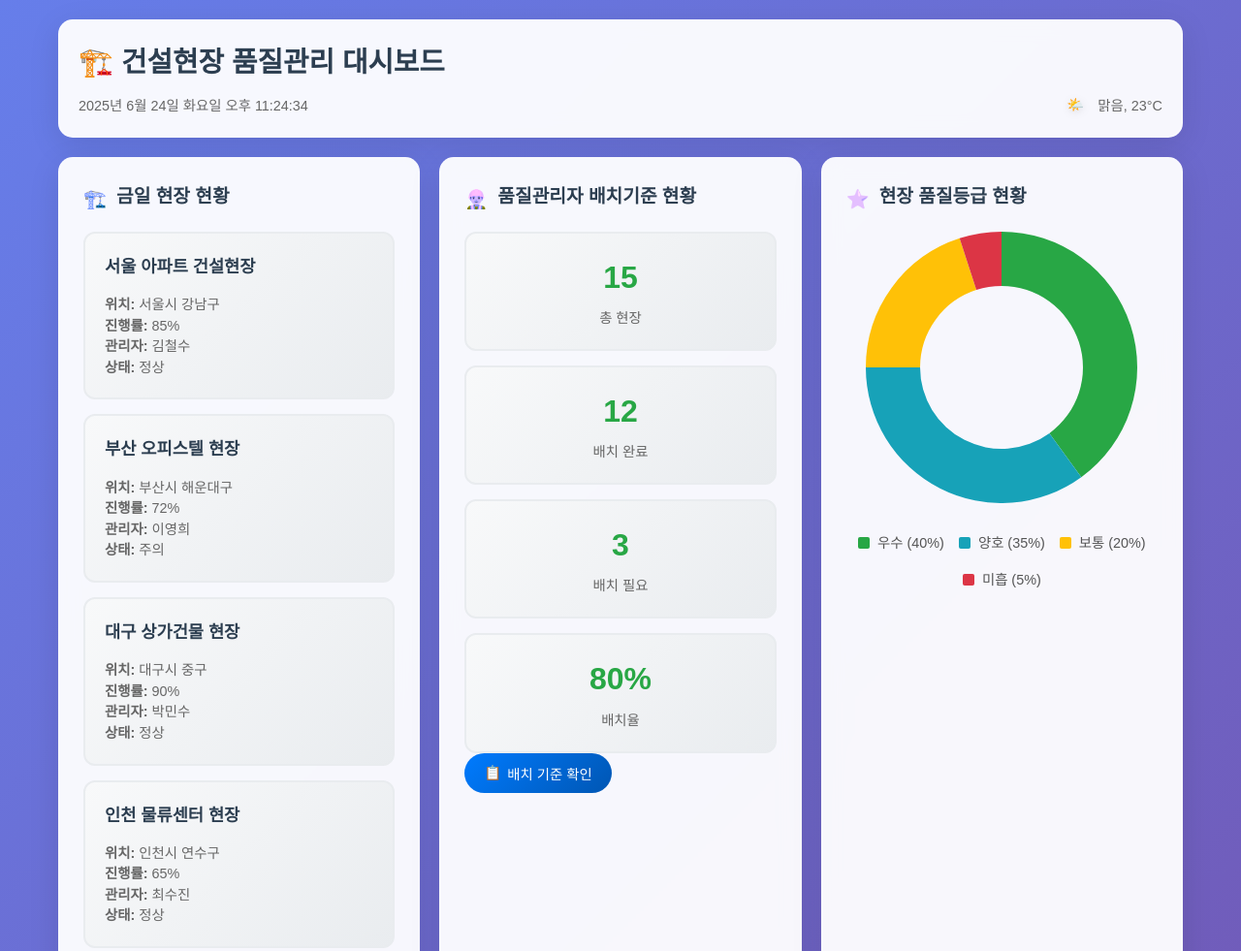
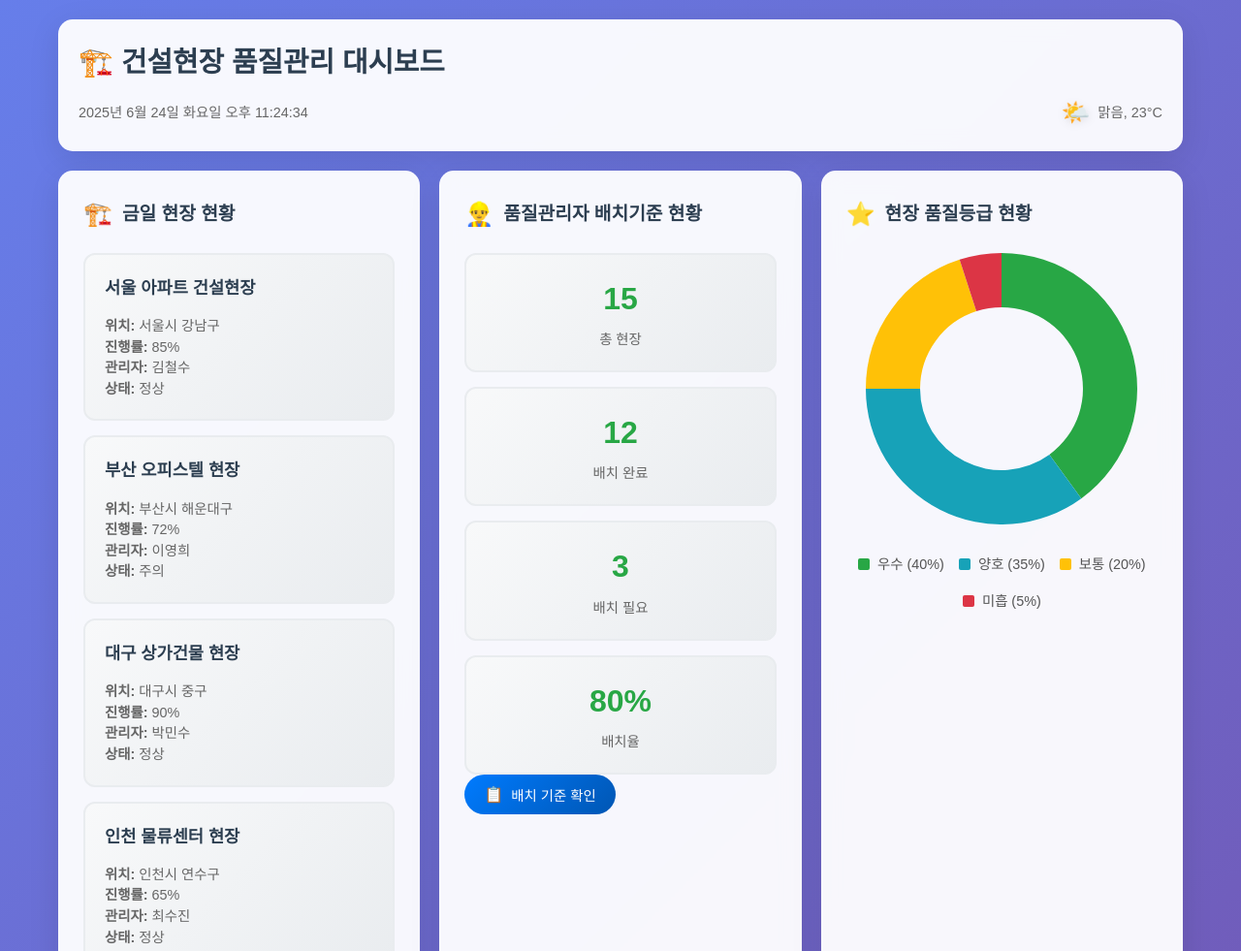
Before and after one commit to HosooJeong/quality-management-dashboard, a plain HTML site: page index.html in a window 1280 px wide. Shown: the top 981 px of the page at 97% size. Drawn offline with nearby package versions, Linux system fonts and the light colour scheme.

Commit message:
CSS에서 이모지 아이콘 스타일 조정

```diff
--- a/css/styles.css
+++ b/css/styles.css
@@ -60,8 +60,7 @@ body {
 }
 
 .weather-icon {
-    width: 24px;
-    height: 24px;
+    font-size: 24px;
     cursor: help;
     filter: drop-shadow(0 2px 4px rgba(0, 0, 0, 0.1));
 }
@@ -135,9 +134,8 @@ body {
 }
 
 .card-icon {
-    width: 24px;
-    height: 24px;
-    filter: hue-rotate(200deg);
+    font-size: 24px;
+    display: inline-block;
 }
 
 /* 사이트 아이템 */
@@ -312,8 +310,7 @@ body {
 }
 
 .btn-icon {
-    width: 16px;
-    height: 16px;
+    font-size: 16px;
 }
 
 /* 모달 스타일 */
```
